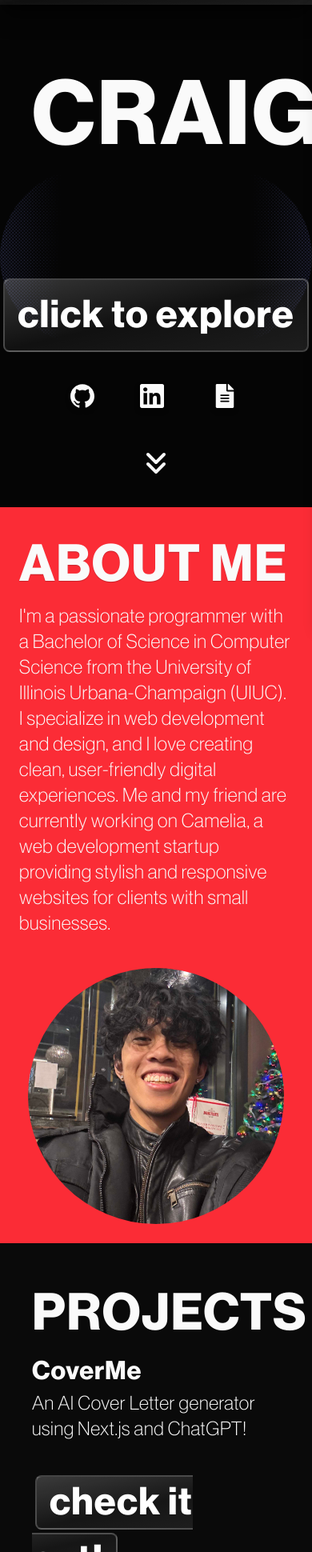
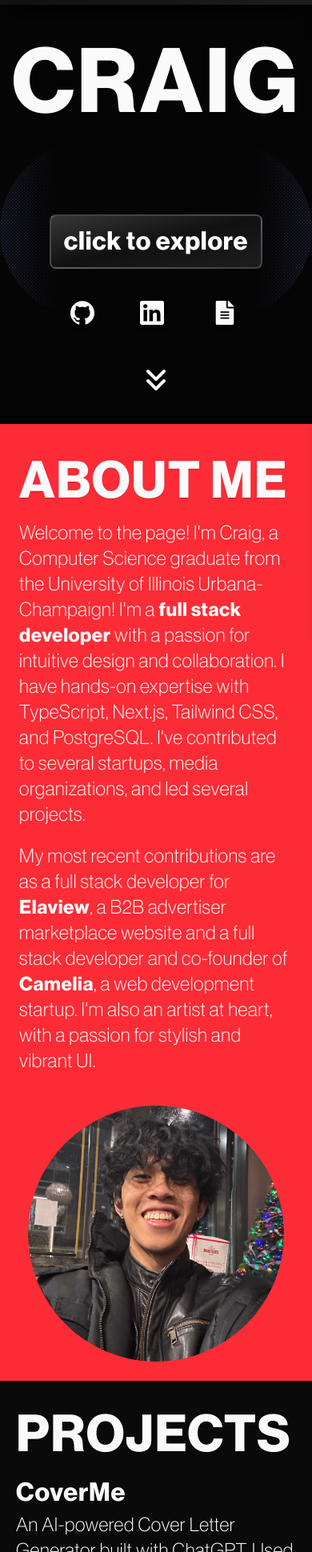
Before and after one commit to CraigO5/craigsite-v2, a Next.js app: page / in a window 390 px wide. Shown: the part 60-2000 px from the top of the page at 80% size. Built offline with nearby package versions, Linux system fonts and the light colour scheme.

Commit message:
added mobile styling and technologies for projects

```diff
--- a/app/globals.css
+++ b/app/globals.css
@@ -183,3 +183,20 @@ html {
     @apply text-[4rem] md:text-[8rem];
   }
 }
+
+@keyframes appear {
+  from {
+    opacity: 0;
+    scale: 0.5;
+  }
+  to {
+    opacity: 1;
+    scale: 1;
+  }
+}
+
+.appear {
+  animation: appear linear;
+  animation-timeline: view();
+  animation-range: entry 0% cover 40%;
+}
--- a/app/page.tsx
+++ b/app/page.tsx
@@ -24,6 +24,9 @@ import {
   SiNodedotjs,
   SiShadcnui,
   SiLinkedin,
+  SiVercel,
+  SiSass,
+  SiJavascript,
 } from "react-icons/si"; // or "react-icons/fa"
 import { FaFileAlt } from "react-icons/fa";
 import NavBar from "@/components/custom/NavBar";
@@ -149,9 +152,11 @@ const labeledIcons = [
 const projects = [
   {
     title: "CoverMe",
-    description: "An AI Cover Letter generator using Next.js and ChatGPT!",
+    description:
+      "An AI-powered Cover Letter Generator built with ChatGPT. Used by 200+ users to create over 400 cover letters and counting. I still use it daily!",
     image: "./coverme.png",
     link: "https://coverme.craigo.live",
+    technologies: [SiTypescript, SiNextdotjs, SiHtml5, SiCss3, SiTailwindcss],
   },
   {
     title: "Spyfall",
@@ -159,6 +164,15 @@ const projects = [
       "A web clone of the social deduction game Spyfall using Next.js and Supabase!",
     image: "./spyfall.png",
     link: "https://spyfall.craigo.live",
+    technologies: [
+      SiTypescript,
+      SiNextdotjs,
+      SiHtml5,
+      SiCss3,
+      SiTailwindcss,
+      SiVercel,
+      SiSupabase,
+    ],
   },
   {
     title: "Productivity Slime",
@@ -166,6 +180,7 @@ const projects = [
       "A Firefox extension live on the add-ons store to track time spent on unproductive tabs in the style of a video game slime.",
     image: "./slime_sc.png",
     link: "https://addons.mozilla.org/en-US/firefox/addon/productivity-slime/",
+    technologies: [SiTailwindcss, SiHtml5, SiJavascript],
   },
   {
     title: "Camelia",
@@ -173,6 +188,14 @@ const projects = [
       "A two-person web development startup focused creating stylish and responsive websites.",
     image: "./camellia.png",
     link: "https://camelia.work",
+    technologies: [
+      SiTypescript,
+      SiNextdotjs,
+      SiReact,
+      SiTailwindcss,
+      SiHtml5,
+      SiCss3,
+    ],
   },
   {
     title: "News Template Presets",
@@ -180,6 +203,7 @@ const projects = [
       "A preset Firefox extension to automate article items when I worked as a news reporter.",
     image: "./news.png",
     link: "https://addons.mozilla.org/en-US/firefox/addon/news-template-presets/",
+    technologies: [SiJavascript, SiHtml5, SiCss3], // Note: You'll need to import SiJavascript
   },
   {
     title: "Webbie Pet",
@@ -187,18 +211,14 @@ const projects = [
       "A tamagotchi style game created with JavaScript, HTML5 Canvas, SASS, Next.js, and Node.js.",
     image: "./webbie-sc.png",
     link: "https://craigsterr.github.io/webbie-pet",
+    technologies: [SiJavascript, SiNextdotjs, SiNodedotjs, SiHtml5, SiSass], // Note: You'll need to import SiSass
   },
   {
     title: "Kitty Clicker",
     description: "A clicker game made entirely in React, HTML, and Javascript.",
     image: "./kitty.png",
     link: "https://craigsterr.github.io/kitty-clicker",
-  },
-  {
-    title: "TURBOHYPER",
-    description: "A bullet hell game made in Unity/C#. (COMING SOON)",
-    image: "./logo.png",
-    link: "",
+    technologies: [SiReact, SiJavascript, SiHtml5, SiCss3],
   },
   {
     title: "Trial N' Error",
@@ -206,13 +226,7 @@ const projects = [
       "A problem solving app focused on finding the variables to success made in Next.js. (COMING SOON)",
     image: "./logo.png",
     link: "https://github.com/craigsterr/trial-n-error",
-  },
-  {
-    title: "Reddit Grabber",
-    description:
-      "Search tool that grabs the top Reddit comments to a search. (COMING SOON)",
-    image: "./logo.png",
-    link: "",
+    technologies: [SiNextdotjs, SiTypescript, SiReact, SiTailwindcss],
   },
 ];
 
@@ -262,12 +276,12 @@ export default function Home() {
             </div>
           </Parallax>
           <div className="relative z-10 mx-auto mt-20 mb-20 flex md:mb-40">
-            <h1 className="m-10 font-bold">
+            <h1 className="font-bold md:m-10">
               <span className="mx-auto inline lg:hidden">CRAIG</span>
               <span className="hidden lg:inline">CRAIG ONDEVILLA</span>
             </h1>
           </div>
-          <div className="relative z-10 mx-auto mb-10 flex text-[3rem] font-bold">
+          <div className="relative z-10 mx-auto mb-10 flex text-[2rem] font-bold md:text-[3rem]">
             <Link href="#about" className={buttonStyle}>
               click to explore
             </Link>
@@ -309,15 +323,24 @@ export default function Home() {
           <div className="relative z-10 flex h-full flex-col bg-red-500 p-6 lg:flex-row lg:items-center lg:justify-between">
             <div className="mb-10 lg:mb-0 lg:w-1/2 lg:p-10">
               <h2 className="font-bold text-shadow-xs">ABOUT ME</h2>
-              <p className="text-2xl">
-                I'm a passionate programmer with a Bachelor of Science in
-                Computer Science from the University of Illinois
-                Urbana-Champaign (UIUC). I specialize in web development and
-                design, and I love creating clean, user-friendly digital
-                experiences. Me and my friend are currently working on Camelia,
-                a web development startup providing stylish and responsive
-                websites for clients with small businesses.
-              </p>
+              <div className="space-y-5">
+                <p className="text-2xl">
+                  Welcome to the page! I'm Craig, a Computer Science graduate
+                  from the University of Illinois Urbana-Champaign! I'm a{" "}
+                  <b>full stack developer</b> with a passion for intuitive
+                  design and collaboration. I have hands-on expertise with
+                  TypeScript, Next.js, Tailwind CSS, and PostgreSQL. I've
+                  contributed to several startups, media organizations, and led
+                  several projects.
+                </p>
+                <p className="text-2xl">
+                  My most recent contributions are as a full stack developer for
+                  <b> Elaview</b>, a B2B advertiser marketplace website and a
+                  full stack developer and co-founder of <b>Camelia</b>, a web
+                  development startup. I'm also an artist at heart, with a
+                  passion for stylish and vibrant UI.
+                </p>
+              </div>
             </div>
             <div className="flex justify-center lg:w-1/2">
               <Image
@@ -343,7 +366,7 @@ export default function Home() {
               />
             </div>
           </Parallax>
-          <div className="relative m-10 flex flex-col">
+          <div className="relative m-5 flex flex-col md:m-10">
             <div className="z-10 mb-50 rounded-2xl text-shadow-xs">
               <h2 className="font-bold">PROJECTS</h2>
               <h3 className="text-[2rem] font-bold md:text-[4rem]">
@@ -354,10 +377,20 @@ export default function Home() {
               </p>
               <a
                 href={projects[currentProjectId].link}
-                className={buttonStyle + " text-[3rem] font-bold"}
+                className={
+                  buttonStyle + " text-[2rem] font-bold md:text-[3rem]"
+                }
               >
-                check it out!
+                DEMO
               </a>
+              <div className="mt-10 flex flex-wrap gap-5">
+                {projects[currentProjectId].technologies &&
+                  projects[currentProjectId].technologies?.map(
+                    (TechIcon, TechIndex) => (
+                      <TechIcon key={TechIndex} size={50} />
+                    ),
+                  )}
+              </div>
             </div>
 
             <div className="mx-auto mt-auto mb-10 flex items-center gap-10">
@@ -435,12 +468,12 @@ export default function Home() {
         </section>
         <section id="contact">
           <div className="relative z-10 flex h-full flex-col items-center bg-black p-30">
-            <h2 className="font-bold text-shadow-xs">CONTACT</h2>
+            <h2 className="mb-20 font-bold text-shadow-xs">CONTACT</h2>
             <div className="space-y-10 rounded-2xl border p-10">
               <h3 className="text-[3rem] font-bold">Let's get in touch!</h3>
               <p className="max-w-lg text-lg">
                 I’m always excited to collaborate on creative projects, chat
-                about tech, or discuss opportunities. Drop me a message — I’ll
+                about tech, or discuss opportunities. Drop me a message and I’ll
                 get back to you as soon as I can.
               </p>
               <a
```
